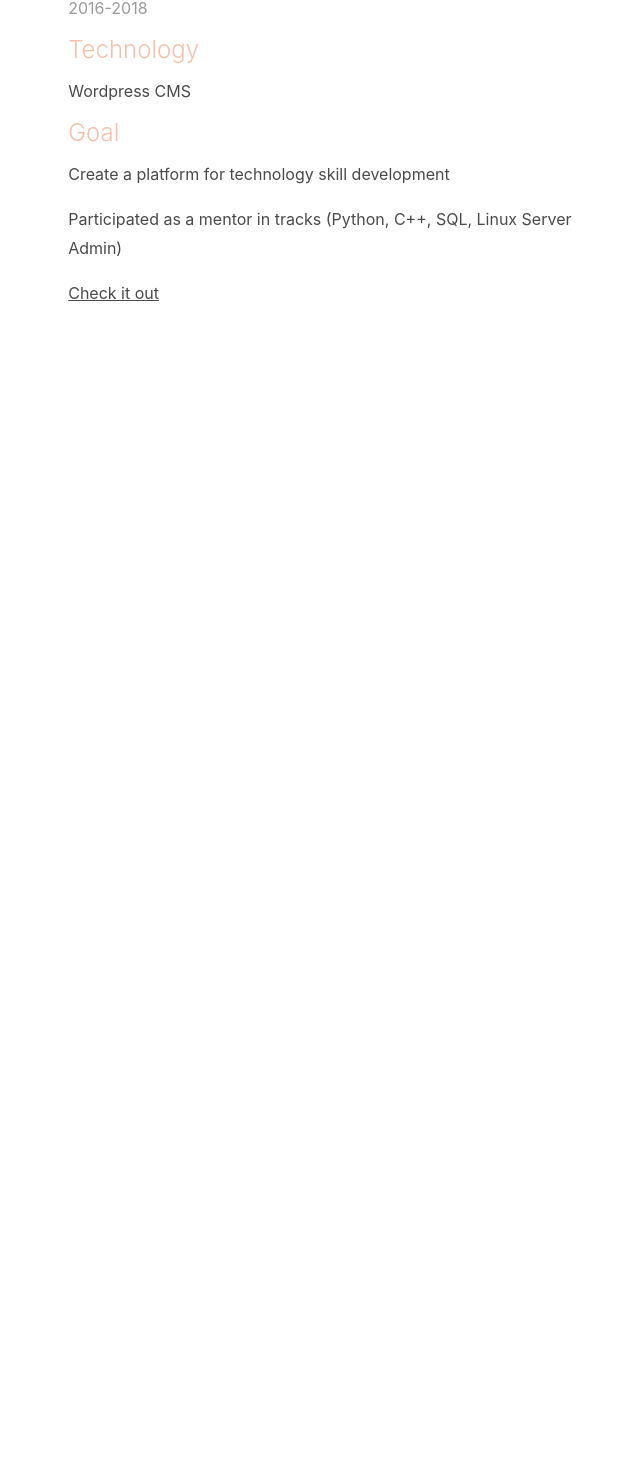
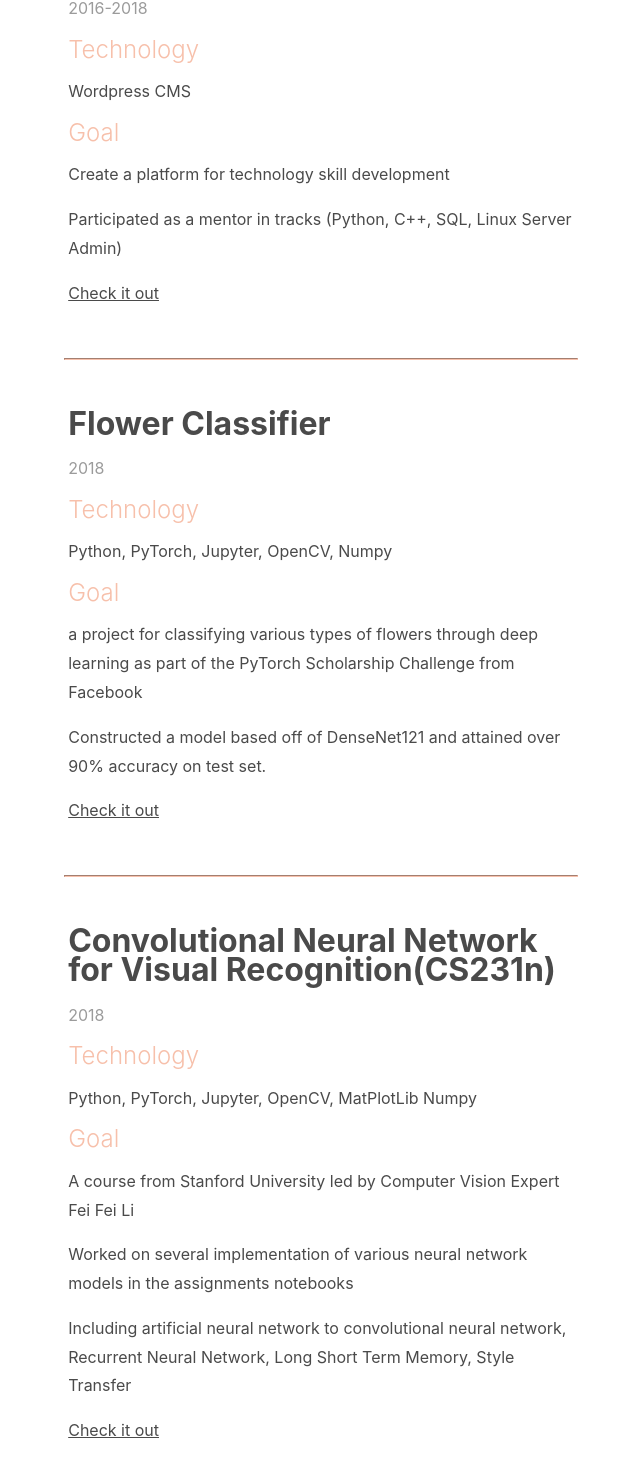
Before and after one commit to tobi-stephen/tobi-stephen.github.io, a React (Create React App) app: page /#/work in a window 1280 px wide. Shown: the part 2198-3668 px from the top of the page, without its empty margins (319-959 px from the left). Before the commit the page ends 2556 px from the top, so only its background shows below. Built offline with nearby package versions, Linux system fonts and the light colour scheme.

Commit message:
included more project work

```diff
--- a/src/components/home/home.js
+++ b/src/components/home/home.js
@@ -23,7 +23,7 @@ class Home extends Component {
 
                         </p>
                         <p className="brief-desc">
-                            Check my projects <Link to={"/work"}>here</Link> and on <a href="https://github.com/tobi-stephen/">Github</a> and my resume <a href="https://bit.ly/2DqK9UW">here</a>
+                            Check my projects <Link to={"/work"}>here</Link> and on <a href="https://github.com/tobi-stephen/" target="blank">Github</a> and my resume <a href="https://bit.ly/2E6F1a7" target="blank">here</a>
                         </p>
                     </div>
                 </div>
--- a/src/components/work/work.js
+++ b/src/components/work/work.js
@@ -76,7 +76,7 @@ class Work extends Component {
                             <h2>Technology</h2>
                             <p>Wordpress CMS</p>
                             <h2>Goal</h2>
-                            <p>Create a platform for recipes sharing and online learning</p>
+                            <p>Create a platform for recipes sharing and cooking lessons</p>
                             <a className="work-link" href="https://ifyskitchen.com" target="blank">Check it out</a>
                         </div>
                     </div>
@@ -97,6 +97,40 @@ class Work extends Component {
                         </div>
                     </div>
 
+                    <hr className="work-divider"/>
+
+                    <div className="work">
+                        <div className="work-img"></div>
+                        <div className="work-content">
+                            <h1 className="work-header">Flower Classifier</h1>
+                            <p className="work-duration">2018</p>
+                            <h2>Technology</h2>
+                            <p>Python, PyTorch, Jupyter, OpenCV, Numpy</p>
+                            <h2>Goal</h2>
+                            <p>a project for classifying various types of flowers through deep learning as part of the PyTorch Scholarship Challenge from Facebook</p>
+                            <p>Constructed a model based off of DenseNet121 and attained over 90% accuracy on test set.</p>
+                            <a className="work-link" href="https://github.com/tobi-stephen/flower-classifier" target="blank">Check it out</a>
+                        </div>
+                    </div>
+
+                    <hr className="work-divider"/>
+
+                    <div className="work">
+                        <div className="work-img"></div>
+                        <div className="work-content">
+                            <h1 className="work-header">Convolutional Neural Network for Visual Recognition(CS231n)</h1>
+                            <p className="work-duration">2018</p>
+                            <h2>Technology</h2>
+                            <p>Python, PyTorch, Jupyter, OpenCV, MatPlotLib Numpy</p>
+                            <h2>Goal</h2>
+                            <p>A course from Stanford University led by Computer Vision Expert Fei Fei Li</p>
+                            <p>Worked on several implementation of various neural network models in the assignments notebooks</p>
+                            <p>Including artificial neural network to convolutional neural network, Recurrent Neural Network, Long Short Term Memory, Style Transfer</p>
+                            <a className="work-link" href="https://github.com/tobi-stephen/cs231n-stanford" target="blank">Check it out</a>
+                        </div>
+                    </div>
+
+
             </div>
         )
     }
```
